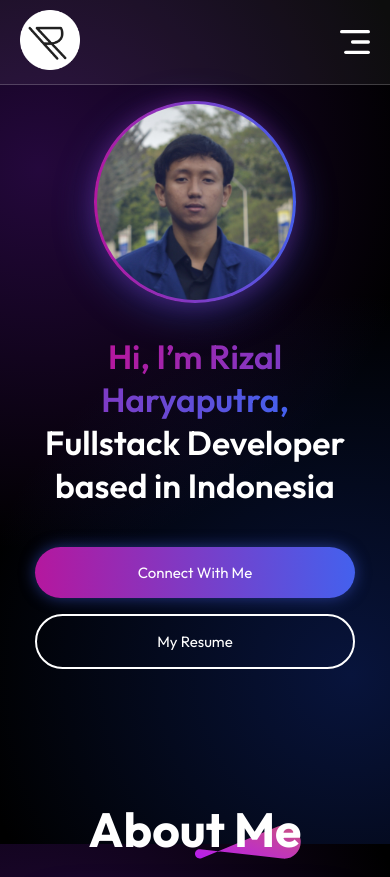
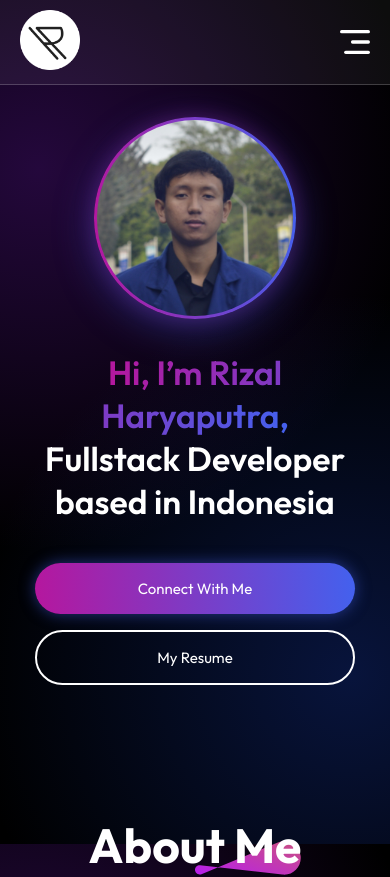
Before and after one commit to RizalHaryaputra/my-portfolio, a React (Vite) app: page / in a window 390 px wide. Shown: the top 877 px of the page. Built offline with nearby package versions, Linux system fonts and the light colour scheme.

Commit message:
update cv

```diff
--- a/src/Components/Hero/Hero.css
+++ b/src/Components/Hero/Hero.css
@@ -112,6 +112,7 @@
     }
 
     .hero img {
+        margin-top: 1rem;
         width: 201.6px;
     }
 
--- a/src/Components/Hero/Hero.jsx
+++ b/src/Components/Hero/Hero.jsx
@@ -19,7 +19,7 @@ const Hero = () => {
 
                 <a
                     href="/cv-rizal-haryaputra-2026.pdf"
-                    download="cv-rizal-haryaputra-2025.pdf"
+                    download="cv-rizal-haryaputra-2026.pdf"
                     target="_blank"
                     rel="noreferrer"
                     className="hero-resume"
```
Also changed, not shown: 1 other file (tests, documents, lock files or other folders).
